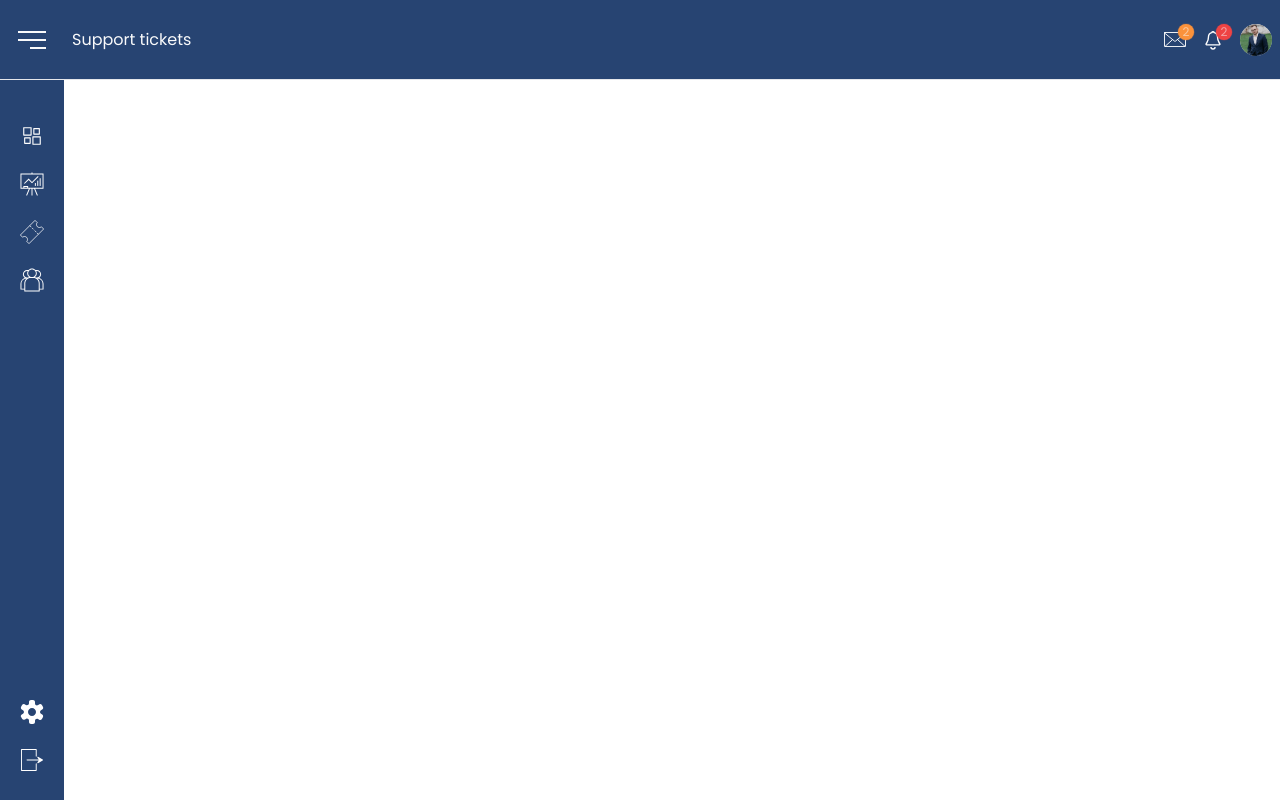
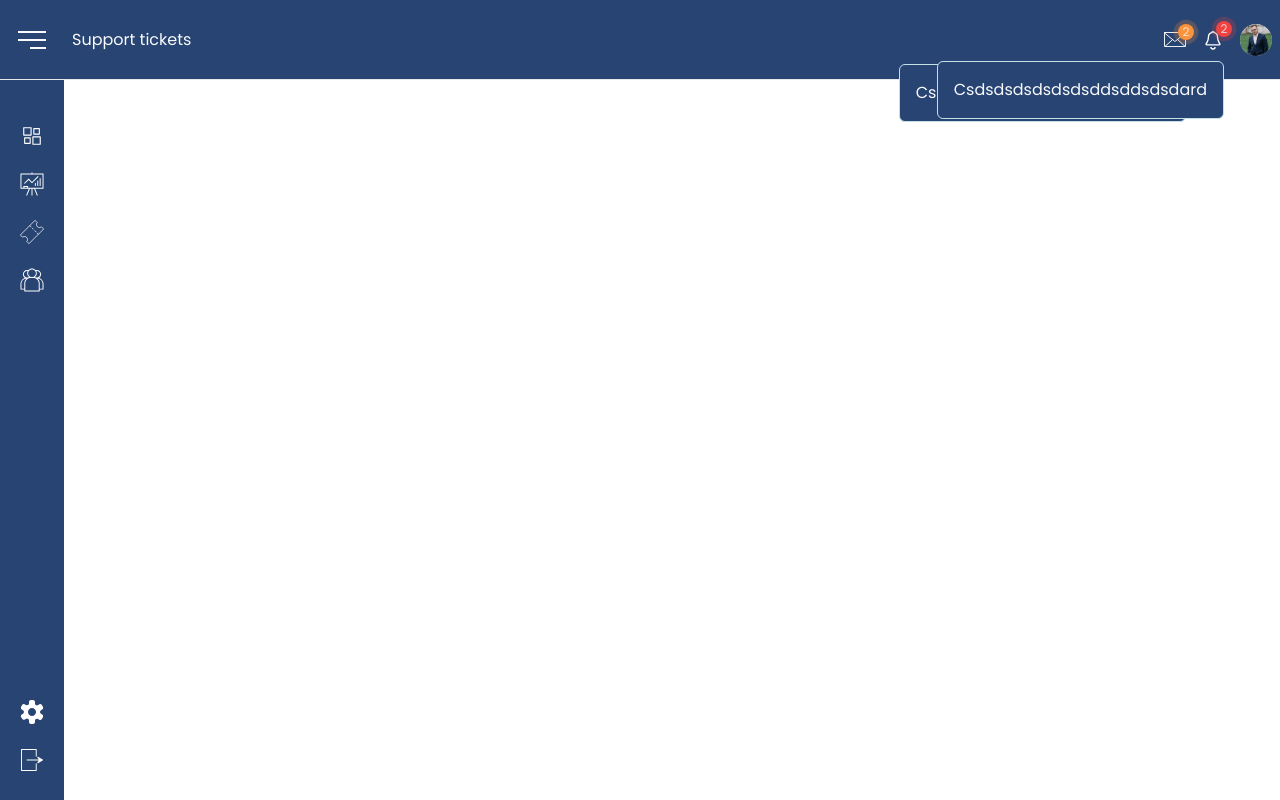
Before and after one commit to manawara/support-tikets-system, a Next.js app: page / in a window 1280 px wide. Built offline with nearby package versions, Linux system fonts and the light colour scheme.

Commit message:
Create card and refactor code

```diff
--- /dev/null
+++ b/components/Card.tsx
@@ -0,0 +1,11 @@
+import React from 'react'
+
+const Card = () => {
+  return (
+    <div className="bg-darkBlue p-4 border-solid border-babyBlue border-[1px] text-gray-50 rounded-md">
+      Csdsdsdsdsdsdsddsddsdsdard
+    </div>
+  )
+}
+
+export default Card
--- a/components/Header/Header.tsx
+++ b/components/Header/Header.tsx
@@ -2,15 +2,16 @@ import UserProfile from '../UserProfile'
 import Logo from './Logo'
 import messageIcon from '@/public/message_icon.svg'
 import bellIcon from '@/public/bell_icon.svg'
-import IconNotification from '../IconNotification'
+import Notification from '../Notification'
 
 const Header = () => {
   return (
     <header className="fixed top-0 left-0 right-0 bg-darkBlue border-b-[1px] border-solid h-20 pl-10 pr-2 z-20 flex items-center justify-between">
       <Logo />
-      <div className="flex gap-4">
-        <IconNotification icon={messageIcon} width={22} alt="Notification icon" color="bg-orange-400" count={2} />
-        <IconNotification icon={bellIcon} width={22} alt="Message icon" color="bg-red-500" count={2} />
+      <div className="flex gap-4 items-center ">
+        <Notification icon={messageIcon} alt="Notification icon" color="bg-orange-400" count={2} />
+        <Notification icon={bellIcon} alt="Message icon" color="bg-red-500" count={2} />
+
         <UserProfile />
       </div>
     </header>
--- a/components/IconNotification.tsx
+++ b/components/IconNotification.tsx
@@ -1,16 +1,10 @@
 'use client'
 import Image from 'next/image'
 import { AnimatePresence, motion, HTMLMotionProps } from 'framer-motion'
+import { NotificationType } from './Notification'
+type IconNotificationType = NotificationType & { width: number } & HTMLMotionProps<'button'>
 
-type NotificationType = {
-  icon: string
-  alt: string
-  width: number
-  color: string
-  count: number
-} & HTMLMotionProps<'button'>
-
-const IconNotification = ({ icon, alt, width, color, count, ...otherProps }: NotificationType) => {
+const IconNotification = ({ icon, alt, width, color, count, ...otherProps }: IconNotificationType) => {
   return (
     <motion.button
       className="relative top-0 left-0"
@@ -28,7 +22,7 @@ const IconNotification = ({ icon, alt, width, color, count, ...otherProps }: Not
         {count > 0 && (
           <>
             <motion.span
-              className={`absolute top-0 -right-2 size-4 rounded-full ${color} text-gray-50 text-xs flex justify-center items-center`}
+              className={`absolute -top-2 -right-2 size-4 rounded-full ${color} text-gray-50 text-xs flex justify-center items-center`}
             >
               {count}
             </motion.span>
@@ -44,7 +38,7 @@ const IconNotification = ({ icon, alt, width, color, count, ...otherProps }: Not
                 ease: 'linear',
                 times: [0, 0.5, 1],
               }}
-              className={`absolute top-0 -right-2 size-4 rounded-full ${color} pointer-events-none`}
+              className={`absolute -top-2 -right-2 size-4 rounded-full ${color} pointer-events-none`}
             />
           </>
         )}
--- /dev/null
+++ b/components/Notification.tsx
@@ -0,0 +1,23 @@
+import React from 'react'
+import IconNotification from './IconNotification'
+import Card from './Card'
+export type NotificationType = {
+  icon: string
+  alt: string
+
+  color: string
+  count: number
+}
+
+const Notification = ({ icon, alt, color, count }: NotificationType) => {
+  return (
+    <div className="relative flex items-center">
+      <IconNotification icon={icon} width={22} alt={alt} color={color} count={count} />
+      <div className="absolute top-8 right-0 ">
+        <Card />
+      </div>
+    </div>
+  )
+}
+
+export default Notification
```
